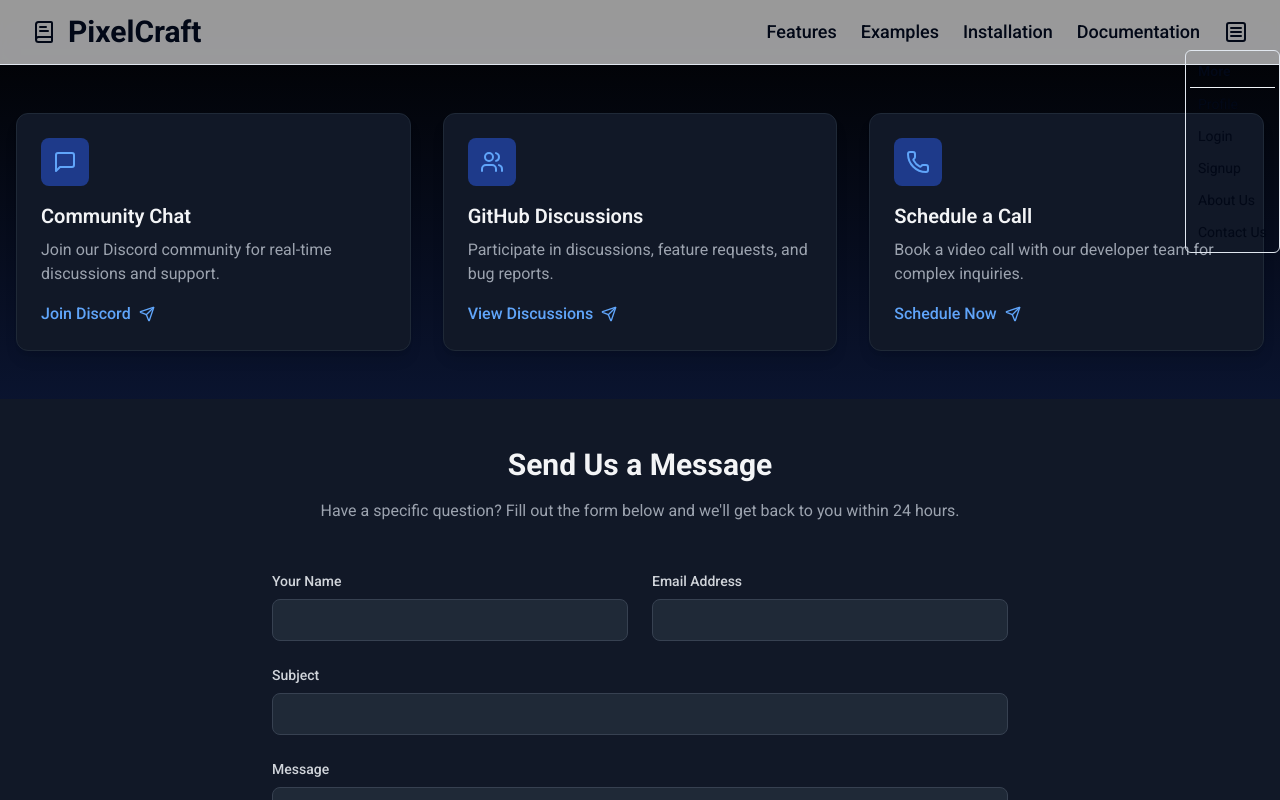
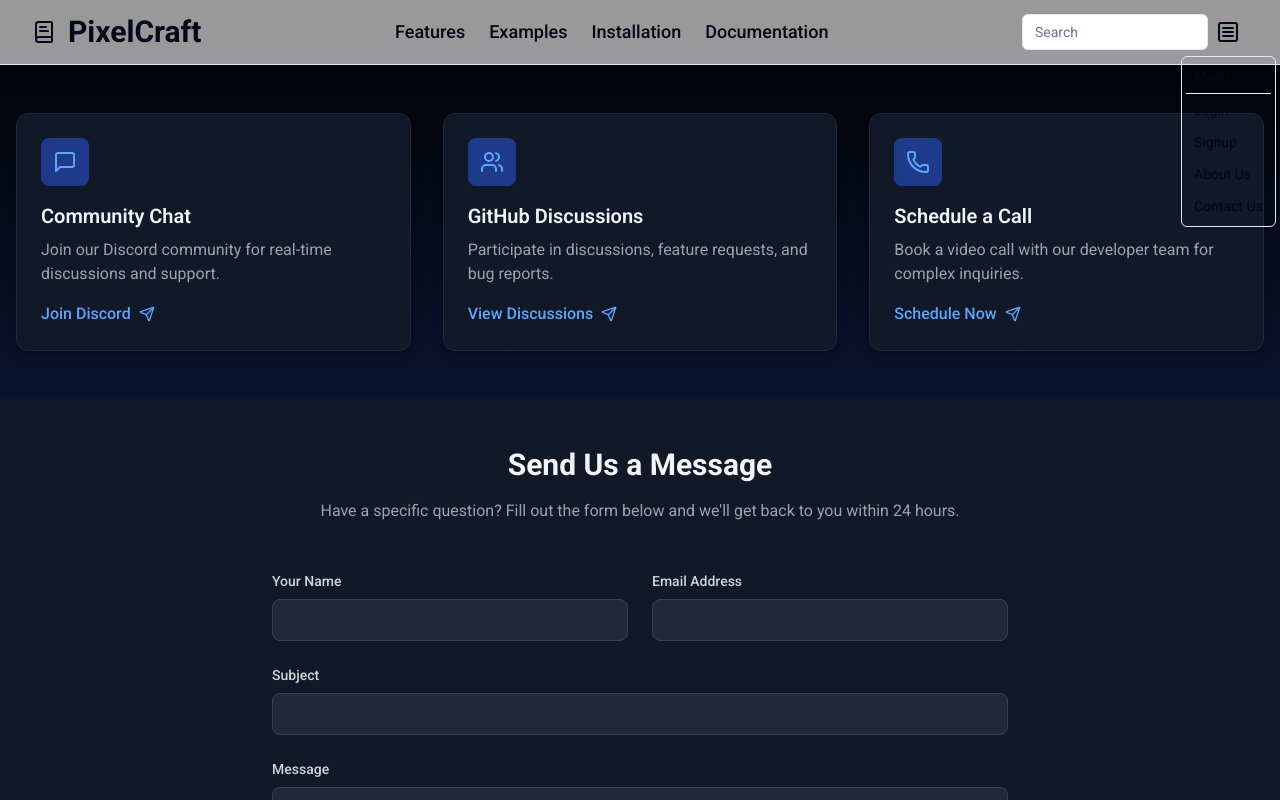
Before and after one commit to Aditay-Singh06/pixcel-craft, a Next.js app in the folder frontend/: page /main/contact in a window 1280 px wide. Both pictures are taken after a click on the button 1236 px from the left and 32 px from the top of the page. Shown: the top 800 px of the page. Built offline with nearby package versions, Linux system fonts and the light colour scheme.

Commit message:
made some minute chnages

```diff
--- a/frontend/components/Navbar.jsx
+++ b/frontend/components/Navbar.jsx
@@ -10,6 +10,9 @@ import {
   DropdownMenuSeparator,
   DropdownMenuTrigger,
 } from "@/components/ui/dropdown-menu";
+import { Input } from "@/components/ui/input";
+
+
 
 const Navbar = () => {
   return (
@@ -19,10 +22,11 @@ const Navbar = () => {
           {/* <Image className="h-6 w-6" /> */}
           <BookText />
 
-            <span className="text-3xl font-bold"><Link href="/">PixelCraft</Link></span>
-
+          <span className="text-3xl font-bold">
+            <Link href="/">PixelCraft</Link>
+          </span>
         </div>
-        <nav className="hidden md:flex gap-6">
+        <nav className="md:flex md:justify-center md:items-center hidden gap-6">
           <Link
             href="#features"
             className="text-lg font-medium hover:text-primary"
@@ -45,16 +49,13 @@ const Navbar = () => {
             Documentation
           </Link>
 
-          <DropdownMenu>
+          {/* <DropdownMenu>
             <DropdownMenuTrigger className="text-lg font-medium hover:text-primary">
               <SquareMenu />
             </DropdownMenuTrigger>
             <DropdownMenuContent>
               <DropdownMenuLabel>More</DropdownMenuLabel>
               <DropdownMenuSeparator />
-              <DropdownMenuItem>
-                <Link href={"/profile"}>Profile</Link>
-              </DropdownMenuItem>
               <DropdownMenuItem>
                 <Link href={"/main/login"}>Login</Link>
               </DropdownMenuItem>
@@ -68,17 +69,42 @@ const Navbar = () => {
                 <Link href={"/main/contact"}>Contact Us</Link>
               </DropdownMenuItem>
             </DropdownMenuContent>
+          </DropdownMenu> */}
+        </nav>
+
+        <div className="flex items-center">
+        <Input />
+
+          <DropdownMenu>
+            <DropdownMenuTrigger className="text-lg font-medium hover:text-primary p-2">
+              <SquareMenu className="h-6 w-6" />
+            </DropdownMenuTrigger>
+            <DropdownMenuContent>
+              <DropdownMenuLabel>Menu</DropdownMenuLabel>
+              <DropdownMenuSeparator />
+              <DropdownMenuItem>
+                <Link href="/main/login" className="w-full">
+                  Login
+                </Link>
+              </DropdownMenuItem>
+              <DropdownMenuItem>
+                <Link href="/main/signup" className="w-full">
+                  Signup
+                </Link>
+              </DropdownMenuItem>
+              <DropdownMenuItem>
+                <Link href="/main/about" className="w-full">
+                  About Us
+                </Link>
+              </DropdownMenuItem>
+              <DropdownMenuItem>
+                <Link href="/main/contact" className="w-full">
+                  Contact Us
+                </Link>
+              </DropdownMenuItem>
+            </DropdownMenuContent>
           </DropdownMenu>
-        </nav>
-        {/* <div className="flex items-center gap-4">
-          <Link href="https://github.com/yourusername/pixel-craft" target="_blank" rel="noopener noreferrer">
-            <Button variant="outline" size="icon">
-              <Github className="h-4 w-4" />
-              <span className="sr-only">GitHub</span>
-            </Button>
-          </Link>
-          <Button>Get Started</Button>
-        </div> */}
+        </div>
       </div>
     </header>
   );
--- a/frontend/components/ui/input.jsx
+++ b/frontend/components/ui/input.jsx
@@ -5,9 +5,10 @@ import { cn } from "@/lib/utils"
 const Input = React.forwardRef(({ className, type, ...props }, ref) => {
   return (
     <input
+    placeholder="Search"
       type={type}
       className={cn(
-        "flex h-10 w-full rounded-md border border-input bg-background px-3 py-2 text-sm ring-offset-background file:border-0 file:bg-transparent file:text-sm file:font-medium placeholder:text-muted-foreground focus-visible:outline-none focus-visible:ring-2 focus-visible:ring-ring focus-visible:ring-offset-2 disabled:cursor-not-allowed disabled:opacity-50",
+        "flex h-9 w-full rounded-md border border-input bg-background px-3 py-2 text-sm ring-offset-background file:border-0 file:bg-transparent file:text-sm file:font-medium placeholder:text-muted-foreground focus-visible:outline-none focus-visible:ring-2 focus-visible:ring-ring focus-visible:ring-offset-2 disabled:cursor-not-allowed disabled:opacity-50",
         className,
       )}
       ref={ref}
--- a/frontend/src/app/main/about/page.jsx
+++ b/frontend/src/app/main/about/page.jsx
@@ -21,7 +21,7 @@ function AboutPage() {
     {
       name: "Anishk Jaiswal",
       role: "Full Stack Developer",
-      image: "https://images.unsplash.com/photo-1507003211169-0a1dd7228f2d?auto=format&fit=crop&q=80&w=400&h=400",
+      image: "/Anishk.jpg",
       bio: "Frontend specialist focusing on User Experience. Driving the performance improvements in PixcelCraft.",
       skills: ["React.js", "Figma", "UI/UX",  "Editor", "Version Control"],
       social: {
@@ -122,23 +122,6 @@ function AboutPage() {
 
       {/* Footer */}
       <Footer/>
-      {/* <footer className="bg-gray-900 text-white py-8 mt-12">
-        <div className="container mx-auto px-4">
-          <div className="flex flex-col md:flex-row justify-between items-center">
-            <div className="text-2xl font-bold mb-4 md:mb-0">
-              PixcelCraft
-            </div>
-            <div className="flex gap-8">
-              <a href="#" className="hover:text-blue-400 transition-colors">Documentation</a>
-              <a href="#" className="hover:text-blue-400 transition-colors">GitHub</a>
-              <a href="#" className="hover:text-blue-400 transition-colors">NPM</a>
-            </div>
-          </div>
-          <div className="mt-6 text-center text-gray-500">
-            © {new Date().getFullYear()} PixcelCraft. All rights reserved.
-          </div>
-        </div>
-      </footer> */}
     </div>
   );
 }
--- a/frontend/src/app/main/contact/page.jsx
+++ b/frontend/src/app/main/contact/page.jsx
@@ -50,12 +50,6 @@ function App() {
   return (
     <div className="min-h-screen bg-gradient-to-b from-black to-blue-900">
       {/* Header */}
-      {/* <header className="bg-gray-900 border-b border-gray-800">
-        <div className="container mx-auto px-4 py-6">
-          <h1 className="text-3xl font-bold text-gray-100">Contact Us</h1>
-          <p className="text-gray-400 mt-2">Get in touch with our development team</p>
-        </div>
-      </header> */}
       <Navbar />
 
       {/* Contact Options */}
--- a/frontend/tailwind.config.js
+++ b/frontend/tailwind.config.js
@@ -1,6 +1,3 @@
-
-
-
 module.exports = {
   darkMode: ["class"],
   content: [
```
Also changed, not shown: frontend/public/Anishk.jpg (added).
